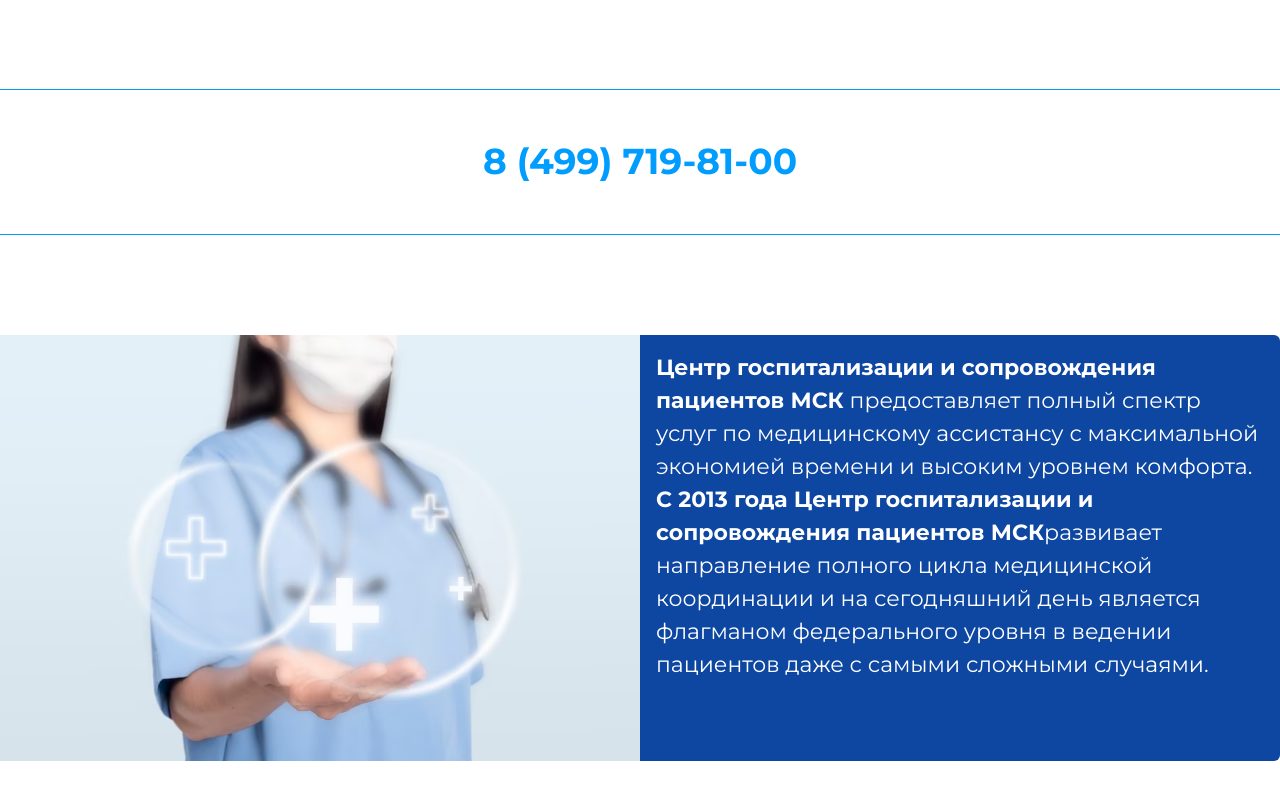
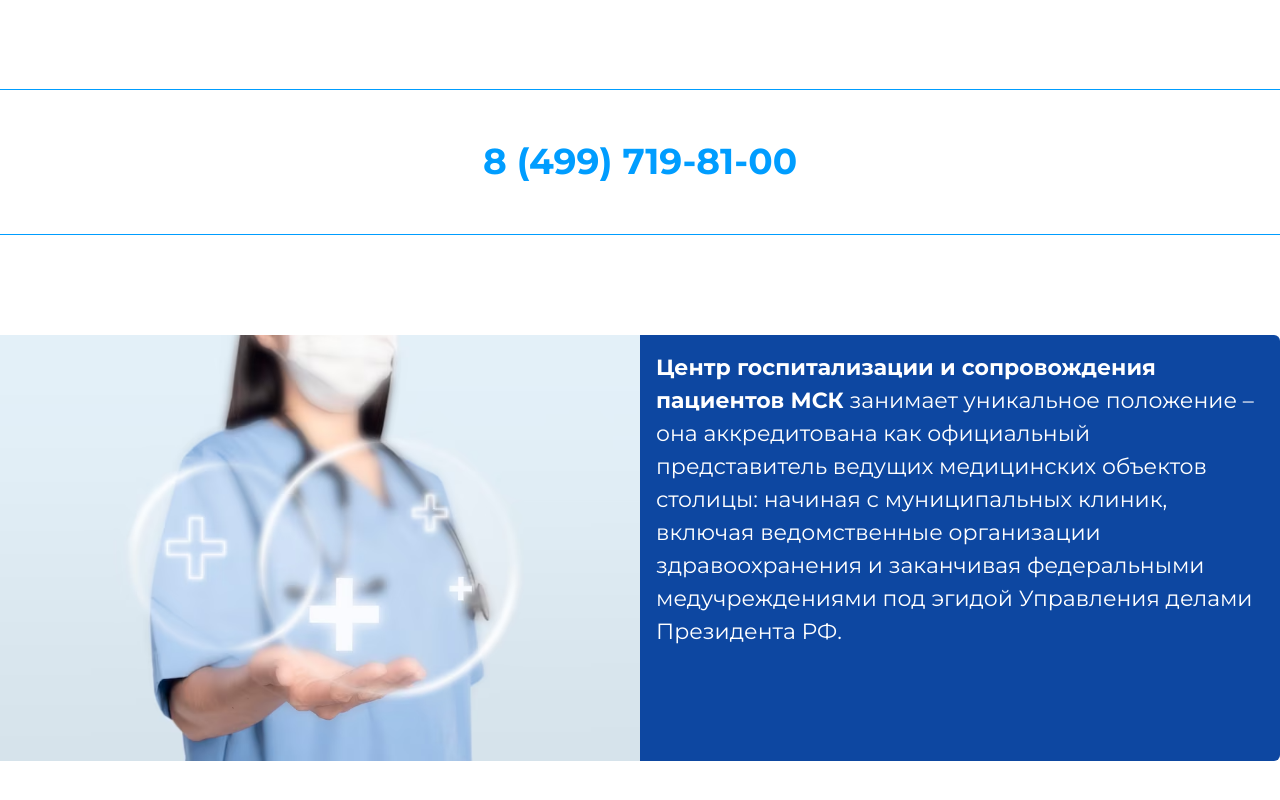
Before and after one commit to vladimirmuratov/msk-v2, a Next.js app: page /utility in a window 1280 px wide. Shown: the part 926-1726 px from the top of the page. Built offline with nearby package versions, Linux system fonts and the light colour scheme.

Commit message:
update text

```diff
--- a/src/pages/ambulance.js
+++ b/src/pages/ambulance.js
@@ -25,7 +25,7 @@
                         style={{width: '100%', height: 'auto'}}
                     />
                     <Box pos="absolute" top={{base: '10%', sm: '30%'}} left={{base: 5}} w="50%">
-                        <Text fontSize={{base: 24, sm: 36, lg: 48}} fontWeight="bold">Когда важна каждая минута</Text>
+                        <Text fontSize={{base: 24, sm: 36, lg: 48}} color="var(--main-color)" textShadow="5px 5px 5px white" fontWeight="bold">Когда важна каждая минута</Text>
                     </Box>
                 </Box>
                 <BaseDivider/>
--- a/src/pages/hospitals.js
+++ b/src/pages/hospitals.js
@@ -27,7 +27,7 @@
                         style={{width: '100%', height: 'auto'}}
                     />
                     <Box pos="absolute" top={{base: '10%', sm: '30%'}} right={{base: 5}} w="50%">
-                        <Text fontSize={{base: 24, sm: 36, lg: 48}} fontWeight="bold">Госпитализация в стационары</Text>
+                        <Text fontSize={{base: 24, sm: 36, lg: 48}} color="var(--main-color)" textShadow="5px 5px 5px lightgray" fontWeight="bold">Госпитализация в стационары</Text>
                     </Box>
                 </Box>
                 <BasePhoneBlock/>
--- a/src/pages/index.js
+++ b/src/pages/index.js
@@ -13,7 +13,7 @@
     return (
         <>
             <Head>
-                <title>МСК | Главная</title>
+                <title>Платная госпитализация</title>
                 <meta name="keywords" content="медицинские услуги, скорая помощь, госпитализация"/>
                 <meta name="description" content="компания по оказанию экстренных медицинских услуг"/>
                 <meta name="viewport" content="width=device-width, initial-scale=1"/>
@@ -35,8 +35,8 @@
                     pos="relative"
                 >
                     <Box display={{base: 'none', lg: 'block'}} pos="absolute" top="20%" left={{md: '50%'}}>
-                        <Heading size={{lg: '2xl'}} color="#1F1F1F" mb={2}>МСК-госпитализация</Heading>
-                        <Heading size={{lg: 'xl'}} color="#1F1F1F" fontWeight="medium" mb={2}>сервисная
+                        <Heading size={{lg: '2xl'}} color="var(--main-color)" mb={2}>МСК-госпитализация</Heading>
+                        <Heading size={{lg: 'xl'}} color="var(--main-color)" fontWeight="medium" mb={2}>сервисная
                             компания</Heading>
                         <Box fontSize={{lg: '16px'}}>
                             <Text color="#727272">
--- a/src/pages/service.js
+++ b/src/pages/service.js
@@ -24,7 +24,7 @@
                         style={{width: '100%', height: 'auto'}}
                     />
                     <Box pos="absolute" top={{base: '10%', sm: '30%'}} left={{base: 5}} w="50%">
-                        <Text fontSize={{base: 24, sm: 36, lg: 48}} fontWeight="bold">Наша забота о Вашем здоровье</Text>
+                        <Text fontSize={{base: 24, sm: 36, lg: 48}} color="var(--main-color)" textShadow="5px 5px 5px lightgray" fontWeight="bold">Наша забота о Вашем здоровье</Text>
                     </Box>
                 </Box>
                 <BasePhoneBlock/>
--- a/src/pages/utility.js
+++ b/src/pages/utility.js
@@ -1,8 +1,8 @@
-import Head from 'next/head'
-import {Box, Grid, GridItem, Heading, Image, Text} from '@chakra-ui/react'
-import {HospitalsBlock} from '@/components/HospitalsBlock'
-import {BaseDivider} from '@/components/base/BaseDivider'
-import {BasePhoneBlock} from '@/components/base/BasePhoneBlock'
+import Head from 'next/head';
+import { Box, Grid, GridItem, Heading, Image, Text } from '@chakra-ui/react';
+import { HospitalsBlock } from '@/components/HospitalsBlock';
+import { BaseDivider } from '@/components/base/BaseDivider';
+import { BasePhoneBlock } from '@/components/base/BasePhoneBlock';
 
 export default function Utility() {
 
@@ -10,9 +10,9 @@
         <>
             <Head>
                 <title>МСК | Услуги</title>
-                <meta charSet="utf-8"/>
-                <meta name="keywords" content="медицинские услуги, скорая помощь, госпитализация"/>
-                <meta name="description" content="компания по оказанию экстренных медицинских услуг"/>
+                <meta charSet="utf-8" />
+                <meta name="description" content="компания по оказанию экстренных медицинских услуг" />
+                <meta name="keywords" content="медицинские услуги, скорая помощь, госпитализация" />
             </Head>
             <Box>
                 <Box my="62px" pos="relative">
@@ -22,47 +22,40 @@
                         width="0"
                         height="0"
                         sizes="100vw"
-                        style={{width: '100%', height: 'auto'}}
+                        style={{ width: '100%', height: 'auto' }}
                     />
-                    <Box pos="absolute" top={{base: '10%', sm: '30%'}} right={{base: 0}} w="50%">
-                        <Text textAlign="center" fontSize={{base: 24, sm: 36, lg: 48}} fontWeight="bold">Услуги</Text>
+                    <Box pos="absolute" top={{ base: '10%', sm: '30%' }} right={{ base: 0 }} w="50%">
+                        <Text textAlign="center" fontSize={{ base: 24, sm: 36, lg: 48 }} color="var(--main-color)" textShadow="5px 5px 5px lightgray" fontWeight="bold">Услуги</Text>
                     </Box>
                 </Box>
-                <BasePhoneBlock/>
+                <BasePhoneBlock />
                 <Box
-                    fontSize={{base: '18px', lg: '16px', xl: '22px'}}
+                    fontSize={{ base: '18px', lg: '16px', xl: '22px' }}
                     bgColor="#0d47a1"
                     color="white"
                     mb="12"
                     borderRadius="md"
                     data-aos="fade-up"
                 >
-                    <Grid gridTemplateColumns={{base: 'repeat(1, 1fr)', lg: 'repeat(2, 1fr)'}}>
+                    <Grid gridTemplateColumns={{ base: 'repeat(1, 1fr)', lg: 'repeat(2, 1fr)' }}>
                         <GridItem>
-                            <Image src="/images/utility1.png" h="full"/>
+                            <Image src="/images/utility1.png" h="full" />
                         </GridItem>
                         <GridItem>
                             <Box p="4">
                                 <Text>
                             <span
-                                style={{fontWeight: 'bold'}}>Центр госпитализации и сопровождения пациентов МСК</span> предоставляет
-                                    полный спектр услуг по
-                                    медицинскому ассистансу с максимальной экономией времени и высоким уровнем
-                                    комфорта.
-                                </Text>
-                                <Text mb="0">
-                                    <span style={{fontWeight: 'bold'}}>С 2013 года Центр госпитализации и сопровождения пациентов  МСК</span>
-                                    развивает направление полного цикла медицинской координации и на сегодняшний
-                                    день
-                                    является
-                                    флагманом федерального уровня в ведении пациентов даже с самыми сложными
-                                    случаями.
+                                style={{ fontWeight: 'bold' }}>Центр госпитализации и сопровождения пациентов МСК</span>
+                                    &nbsp;занимает уникальное положение – она аккредитована как
+                                    официальный представитель ведущих медицинских объектов столицы: начиная с
+                                    муниципальных клиник, включая ведомственные организации здравоохранения и заканчивая
+                                    федеральными медучреждениями под эгидой Управления делами Президента РФ.
                                 </Text>
                             </Box>
                         </GridItem>
                     </Grid>
                 </Box>
-                <BaseDivider/>
+                <BaseDivider />
                 <Box
                     p={4}
                     bgColor="#D1EEFE"
@@ -77,9 +70,9 @@
                         основные принципы нашей работы и гарантии эффективного лечения для пациента.
                     </Text>
                 </Box>
-                <BaseDivider/>
+                <BaseDivider />
                 <Box
-                    fontSize={{base: '20px', xl: '22px'}}
+                    fontSize={{ base: '20px', xl: '22px' }}
                     bgColor="#D1EEFE"
                     my="10"
                     p="4"
@@ -92,7 +85,7 @@
                         МСК, доверяя нам свое здоровье.
                     </Text>
                 </Box>
-                <BaseDivider/>
+                <BaseDivider />
                 <Box px={4} color="#0d47a1" data-aos="fade-up">
                     <Heading>
                         Время – самый ценный ресурс, который получают пациенты,
@@ -101,13 +94,14 @@
                         обратившись в Центр госпитализации и сопровождения пациентов МСК.
                     </Heading>
                 </Box>
-                <BaseDivider/>
-                <Box fontSize={{base: '18px', lg: '16px', xl: '22px'}} bgColor="#0d47a1" color="white" borderRadius="sm"
+                <BaseDivider />
+                <Box fontSize={{ base: '18px', lg: '16px', xl: '22px' }} bgColor="#0d47a1" color="white"
+                     borderRadius="sm"
                      data-aos="fade-up">
-                    <Grid gridTemplateColumns={{base: 'repeat(1, 1fr)', lg: 'repeat(2, 1fr)'}}>
+                    <Grid gridTemplateColumns={{ base: 'repeat(1, 1fr)', lg: 'repeat(2, 1fr)' }}>
                         <GridItem>
                             <Box p="4" height="full" display="flex" justifyContent="center" alignItems="center">
-                                <Text fontSize={{base: '20px', md: '24px', lg: '26px'}} lineHeight="10">
+                                <Text fontSize={{ base: '20px', md: '24px', lg: '26px' }} lineHeight="10">
                                     Собственный автопарк скорой помощи и наличие партнерской сети стационаров
                                     позволяет нам четко следовать принципу «терапевтического окна» или «золотого
                                     часа»!
@@ -115,13 +109,13 @@
                             </Box>
                         </GridItem>
                         <GridItem>
-                            <Image src="/images/utility2.png" h="full"/>
+                            <Image src="/images/utility2.png" h="full" />
                         </GridItem>
                     </Grid>
                 </Box>
-                <BaseDivider/>
+                <BaseDivider />
                 <Box
-                    fontSize={{base: '20px', xl: '22px'}}
+                    fontSize={{ base: '20px', xl: '22px' }}
                     bgColor="#D1EEFE"
                     p="4"
                     color="#0D47A1"
@@ -133,21 +127,21 @@
                         зависит от сроков госпитализации пациента в стационар!
                     </Text>
                 </Box>
-                <BaseDivider/>
+                <BaseDivider />
                 <Box
-                    fontSize={{base: '18px', xl: '22px'}}
+                    fontSize={{ base: '18px', xl: '22px' }}
                     bgColor="#0d47a1"
                     color="white"
                     borderRadius="sm"
                     data-aos="fade-up"
                 >
-                    <Grid gridTemplateColumns={{base: 'repeat(1, 1fr)', lg: 'repeat(2, 1fr)'}}>
+                    <Grid gridTemplateColumns={{ base: 'repeat(1, 1fr)', lg: 'repeat(2, 1fr)' }}>
                         <GridItem>
-                            <Image src="/images/utility3.png" h="full"/>
+                            <Image src="/images/utility3.png" h="full" />
                         </GridItem>
                         <GridItem>
                             <Box p="4" height="full" display="flex" justifyContent="center" alignItems="center">
-                                <Text fontSize={{base: '20px', md: '22px', xl: '26px'}} lineHeight="10">
+                                <Text fontSize={{ base: '20px', md: '22px', xl: '26px' }} lineHeight="10">
                                     Система преемственности и персонифицированный подход, реализованные в Центре
                                     госпитализации
                                     и сопровождения пациентов МСК, значительно повышает результативность оказания
@@ -158,8 +152,8 @@
                         </GridItem>
                     </Grid>
                 </Box>
-                <BaseDivider/>
-                <Box fontSize={{base: '20px', xl: '22px'}}
+                <BaseDivider />
+                <Box fontSize={{ base: '20px', xl: '22px' }}
                      bgColor="#D1EEFE"
                      p="4"
                      color="#0D47A1"
@@ -175,7 +169,7 @@
                         партнерам является их прозрачность и медицинская помощь высочайшего уровня.
                     </Text>
                 </Box>
-                <BaseDivider/>
+                <BaseDivider />
                 <Box
                     px={4}
                     color="#0d47a1"
@@ -184,23 +178,23 @@
                     gap="4"
                     data-aos="fade-up"
                 >
-                    <Heading alignSelf={{base: 'start', md: 'start'}}>
+                    <Heading alignSelf={{ base: 'start', md: 'start' }}>
                         БЫСТРОЕ ОБСЛУЖИВАНИЕ
                     </Heading>
-                    <Heading alignSelf={{base: 'start', md: 'center'}}>
+                    <Heading alignSelf={{ base: 'start', md: 'center' }}>
                         ВЫСОЧАЙШЕЕ КАЧЕСТВО
                     </Heading>
-                    <Heading alignSelf={{base: 'start', md: 'end'}} mb="0">
+                    <Heading alignSelf={{ base: 'start', md: 'end' }} mb="0">
                         ПРОЗРАЧНАЯ СТОИМОСТЬ ЛЕЧЕНИЯ
                     </Heading>
                 </Box>
-                <BaseDivider/>
+                <BaseDivider />
                 <Box
                     py={10}
                     px={4}
                     bgColor="#0d47a1"
                     color="white"
-                    fontSize={{base: '20px', xl: '22px'}}
+                    fontSize={{ base: '20px', xl: '22px' }}
                     fontWeight="bold"
                     borderRadius="sm"
                     data-aos="fade-up"
@@ -216,7 +210,7 @@
                             Медицинское сопровождение по системе «Все включено»:
                         </Heading>
                     </Box>
-                    <Grid gridTemplateColumns={{base: 'repeat(1, 1fr)', md: 'repeat(2, 1fr)'}} mt={10}>
+                    <Grid gridTemplateColumns={{ base: 'repeat(1, 1fr)', md: 'repeat(2, 1fr)' }} mt={10}>
                         <GridItem>
                             <Text>Организация стационарного лечения</Text>
                             <Text>Организация ухода в стационаре</Text>
@@ -236,7 +230,7 @@
                         </GridItem>
                     </Grid>
                 </Box>
-                <BaseDivider/>
+                <BaseDivider />
                 <Box data-aos="fade-up">
                     <Box px={4}>
                         <Heading size="lg" color="#0D47A1">Партнерская сеть Центра госпитализации и сопровождения
@@ -244,10 +238,10 @@
                             МСК
                         </Heading>
                     </Box>
-                    <HospitalsBlock isLocal={true}/>
+                    <HospitalsBlock isLocal={true} />
                 </Box>
-                <BasePhoneBlock/>
+                <BasePhoneBlock />
             </Box>
         </>
-    )
+    );
 }
--- a/src/styles/globals.css
+++ b/src/styles/globals.css
@@ -1,4 +1,8 @@
 @import url('https://fonts.googleapis.com/css2?family=Montserrat:ital,wght@0,100;0,200;0,300;0,400;0,500;0,600;0,700;0,800;0,900;1,100;1,200;1,300;1,400;1,500;1,600;1,700;1,800;1,900&display=swap');
+
+:root{
+  --main-color: #009DFF;
+}
 
 * {
   box-sizing: border-box;
```
